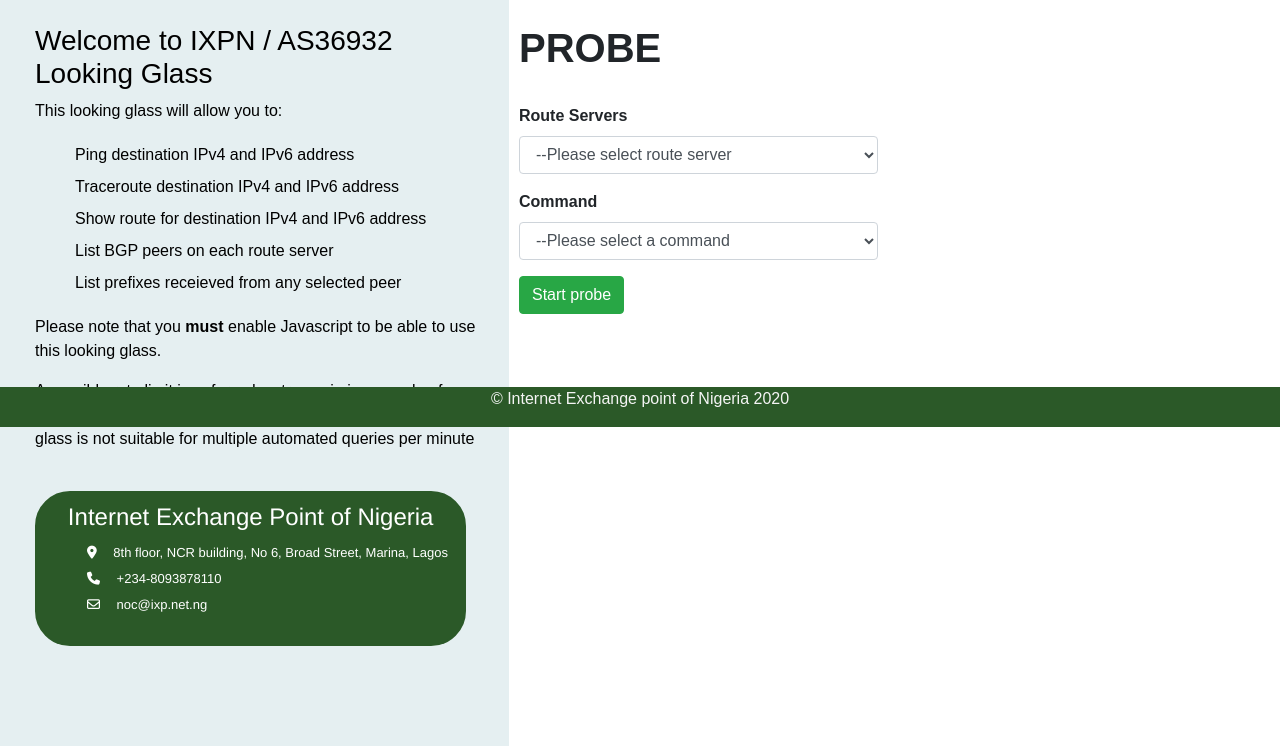
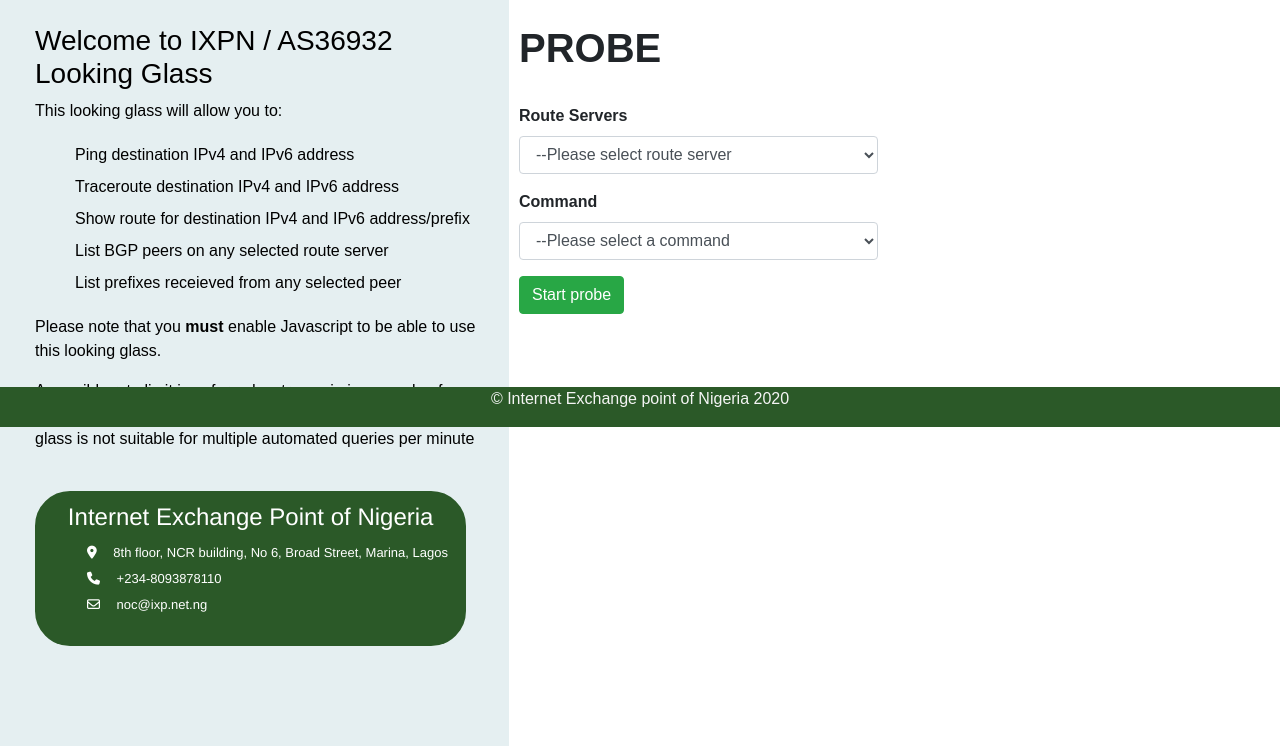
Before and after one commit to dennix2014/lookingglass, a Django app: page / in a window 1280 px wide. Shown: the part 373-1119 px from the top of the page. Run offline with Django 3.2, Linux system fonts and the light colour scheme; some libraries are stand-ins or nearby versions; grey boxes are pictures that could not be loaded.

Commit message:
typo correction

```diff
--- a/lg/templates/base.html
+++ b/lg/templates/base.html
@@ -203,8 +203,8 @@
 		  	<ul>
 				<li>Ping destination IPv4 and IPv6 address</li>
 				<li>Traceroute destination IPv4 and IPv6 address</li>
-				<li>Show route for destination IPv4 and IPv6 address</li>
-				<li>List BGP peers on each route server</li>
+				<li>Show route for destination IPv4 and IPv6 address/prefix</li>
+				<li>List BGP peers on any selected route server</li>
 				<li>List prefixes receieved from any selected peer</li>
 			</ul>
 			<p>Please note that you <strong>must</strong> enable Javascript to be able to use this looking glass.</p>
```
